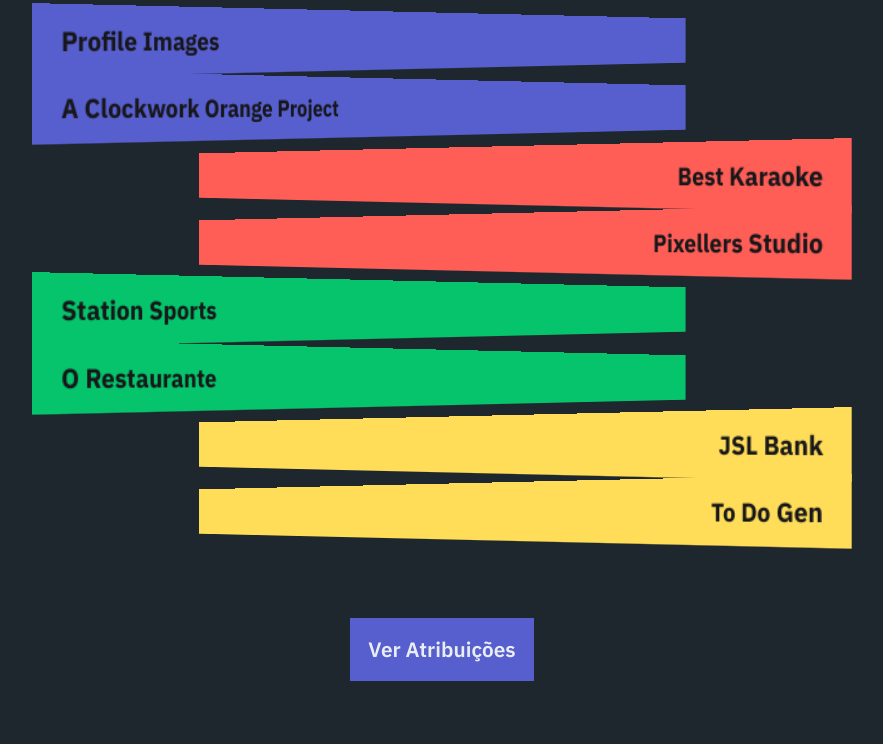
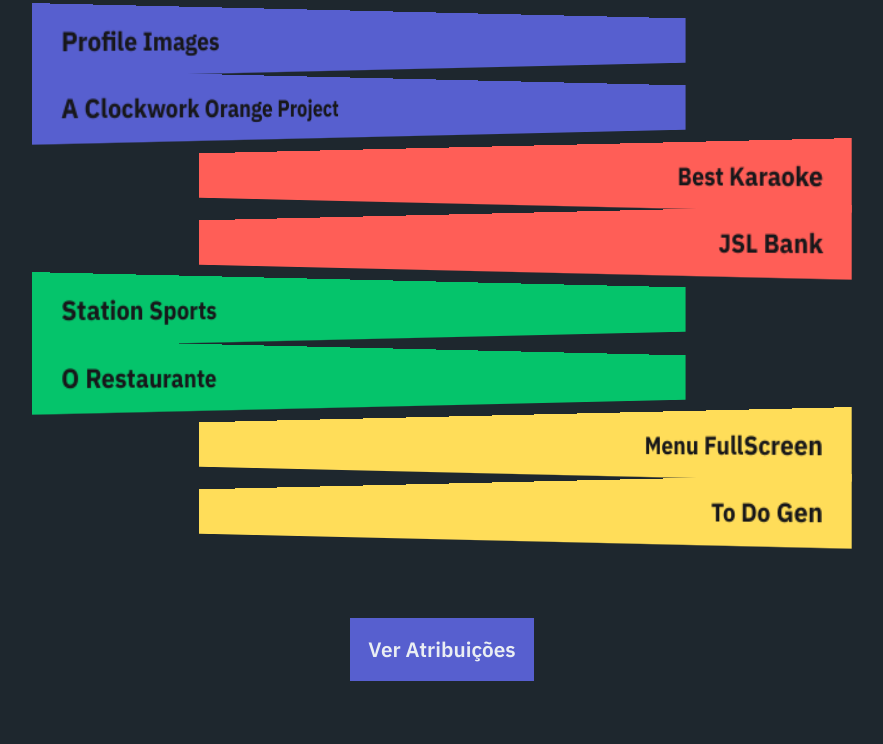
Before and after one commit to Biasiolo/profile-less, a website: page index.html in a window 1280 px wide. Shown: the part 849-1593 px from the top of the page, without its empty margins (198-1081 px from the left). Drawn offline with Linux system fonts and the light colour scheme.

Commit message:
novas imagens

```diff
--- a/index.html
+++ b/index.html
@@ -112,8 +112,8 @@
 
                 </li>
                 <li class="projects-list-item2">
-                    <a href="#" onclick="openModal('https://pixellers-studio.vercel.app/')">
-                        Pixellers Studio
+                    <a href="#" onclick="openModal('https://jsl-bank.vercel.app/')">
+                        JSL Bank
                     </a>
                 </li>
                 <li class="projects-list-item3">
@@ -127,8 +127,8 @@
                     </a>
                 </li>
                 <li class="projects-list-item4">
-                    <a href="#" onclick="openModal('https://jsl-bank.vercel.app/')">
-                        JSL Bank
+                    <a href="#" onclick="openModal('https://menu-full-screen.vercel.app/')">
+                        Menu FullScreen
                     </a>
                 </li>
                 <li class="projects-list-item4">
```
